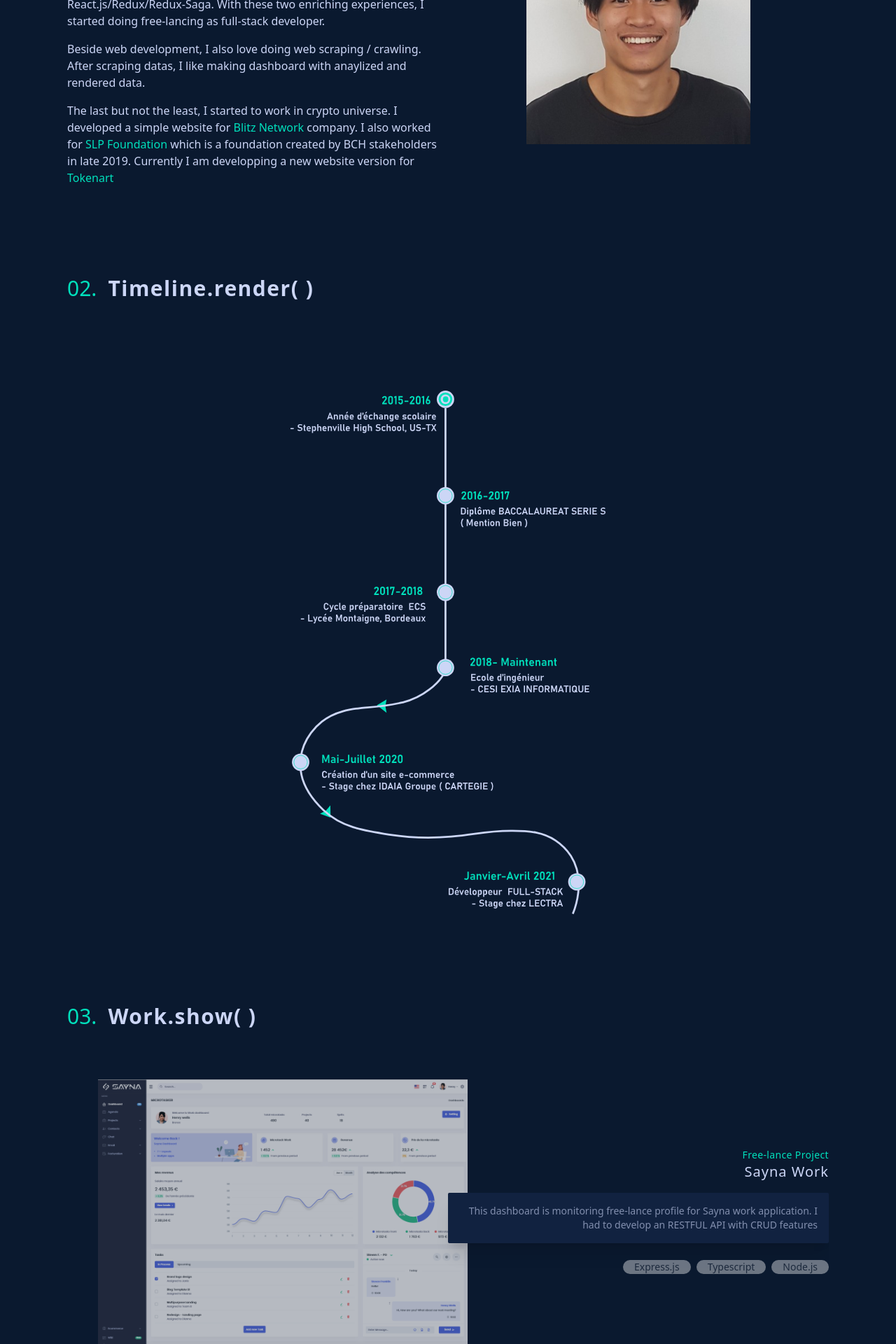
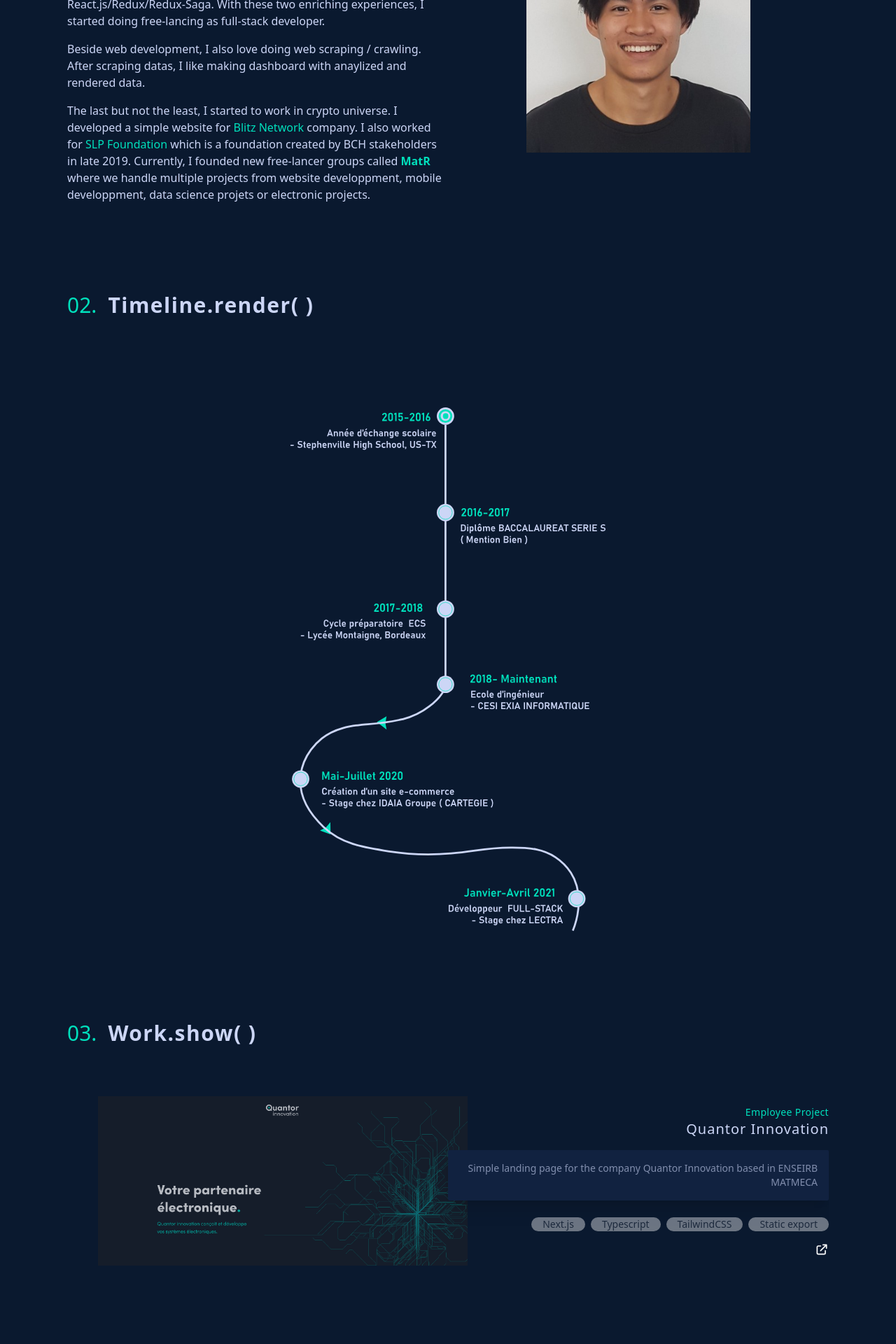
Before and after one commit to LeoDELPON/LeoDELPON.github.io, a Next.js app: page / in a window 1280 px wide. Shown: the part 1180-3100 px from the top of the page at 70% size. Built offline with nearby package versions, Linux system fonts and the light colour scheme.

Commit message:
[feat]: Add new mission, fixed button scroll and modify about me section

```diff
--- a/component/organism/about/index.tsx
+++ b/component/organism/about/index.tsx
@@ -70,12 +70,7 @@
               </a>
             </Link>{' '}
             which is a foundation created by BCH stakeholders in late 2019.
-            Currently I am developping a new website version for{' '}
-            <Link href="https://www.tokenart.org/tokenart">
-              <a className="transition duration-300 opacity-100 text-link text-emeraud-blue-bright hover:text-emeraud-blue linear">
-                Tokenart
-              </a>
-            </Link>
+            Currently, I founded new free-lancer groups called <strong className="font-bold text-emeraud-blue-bright">MatR</strong> where we handle multiple projects from website developpment, mobile developpment, data science projets or electronic projects.
           </p>
         </div>
         <div className="flex items-center justify-center py-8">
--- a/component/organism/contact/getInTouch.tsx
+++ b/component/organism/contact/getInTouch.tsx
@@ -21,8 +21,8 @@
         </h3>
       </div>
       <div className="flex items-center justify-center 2xl:px-76 opacity-50 text-white-grayish">
-        Currently, I am not looking for any new opportunities, nevertherless my
-        emailbox is always open !
+        Looking for a free-lancer for handling a web project from scratch ? I'm your man ! My emailbox will
+        always be open for new opportunities.
       </div>
       <div className="w-full grid place-items-center pt-4">
         <div className="w-44 pt-4 flex justify-center">
--- a/component/organism/work/index.tsx
+++ b/component/organism/work/index.tsx
@@ -5,6 +5,7 @@
 
 const Work = () => {
   const [workData, setWorkData] = React.useState<typeof works>();
+  const [hasReached, setHasReached] = React.useState<boolean>(false);
   const [content, setContent] = React.useState(2);
   const [hover, setHover] = React.useState(false);
 
@@ -15,9 +16,15 @@
   }, []);
 
   const onLoadMoreWork = () => {
+    if(content !== works.length) {
       setContent(content + 2);
+    } else {
+      setHasReached(!hasReached)
+    }
+
     setWorkData(works.slice(0, content));
   };
+
 
   return (
     <section className="grid 2xl:px-52 py-16" id="work">
@@ -47,6 +54,8 @@
             );
           })}
       </div>
+      {
+        !hasReached && (
         <div className="grid place-content-center">
           <div
             onMouseEnter={() => {
@@ -76,6 +85,9 @@
             </svg>
           </div>
         </div>
+        )
+      }
+
     </section>
   );
 };
--- a/constants/works.ts
+++ b/constants/works.ts
@@ -1,4 +1,12 @@
 export const works = [
+  {
+    category: "Employee Project",
+    title: "Quantor Innovation",
+    img:"/quantor-innovation.png",
+    content: "Simple landing page for the company Quantor Innovation based in ENSEIRB MATMECA",
+    tags: ["Next.js", "Typescript", "TailwindCSS", "Static export"],
+    source: "https://quantor.fr/"
+  },
   {
     category: "Free-lance Project",
     title: "Sayna Work",
@@ -13,7 +21,7 @@
     img: '/6fire-invest.png',
     content: "This is a two application's plateform with one blog where we can post articles and another part for crypto trading",
     tags: ["Next.js", "Node.js", "Typescript", "Stripe", "TailwindCSS"],
-    source: "https://6fireinvest.com/"
+    source: "https://6fireinvest.fr/"
   },
   {
     category: "Free-lance Project",
```
Also changed, not shown: public/quantor-innovation.png (added). Lines whose indentation alone changed are shown as unchanged.
